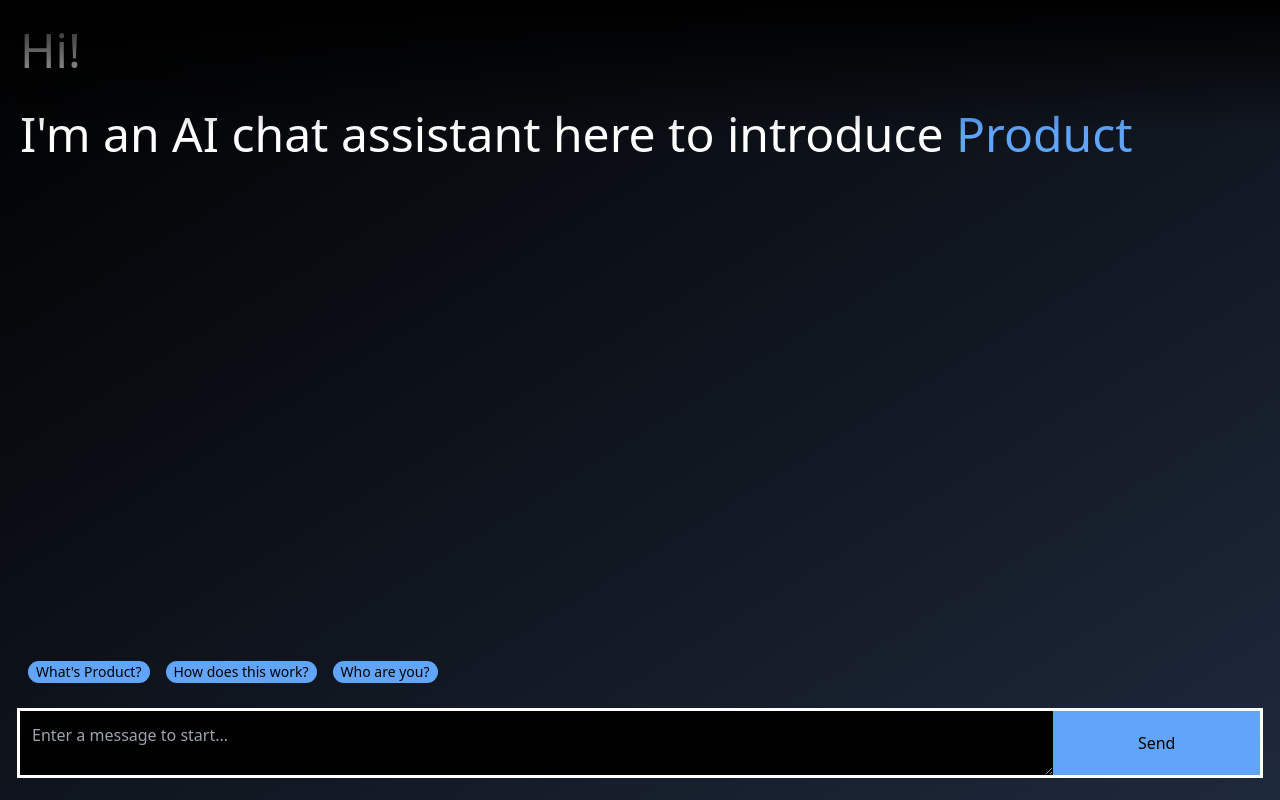
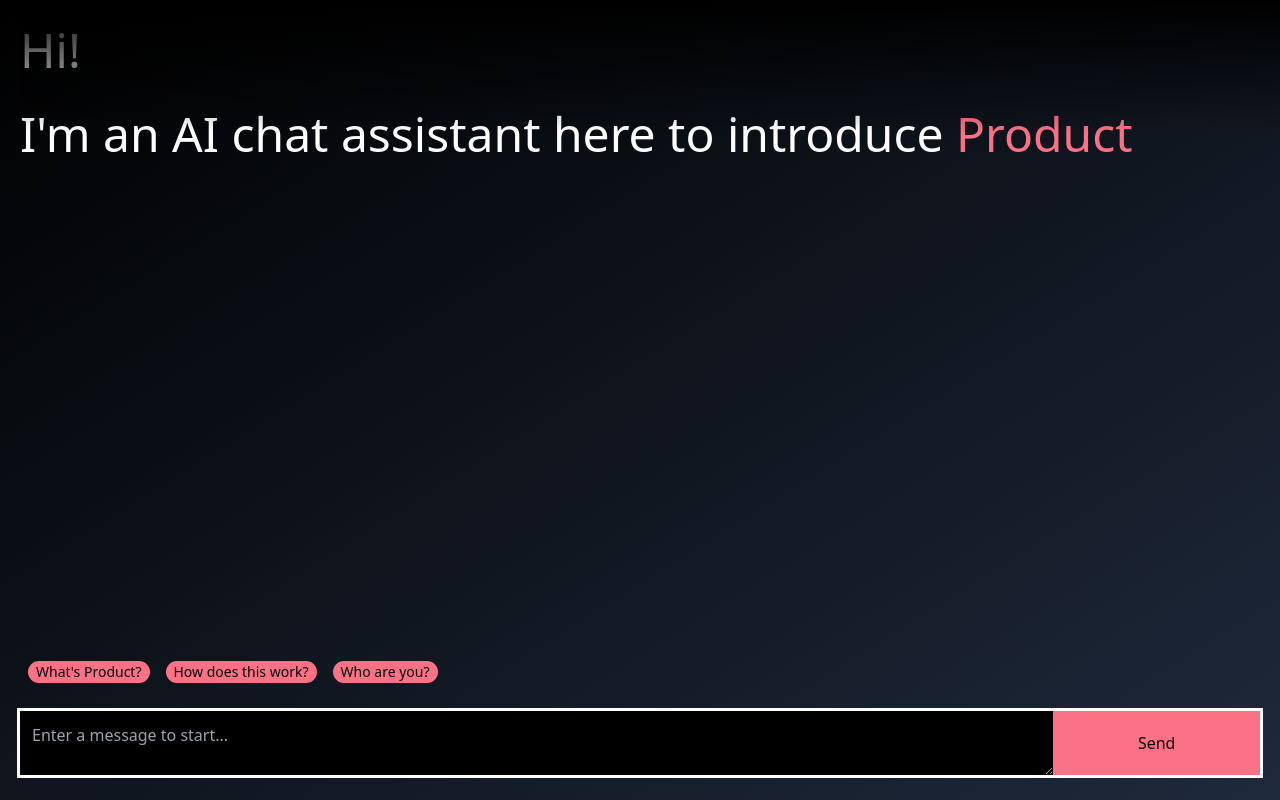
Before and after one commit to birdsean/landing-gpt, a React (Create React App) app: page / in a window 1280 px wide. Built offline with nearby package versions, Linux system fonts and the light colour scheme.

Commit message:
Add user messages and message highlighting

```diff
--- a/src/App.tsx
+++ b/src/App.tsx
@@ -1,26 +1,47 @@
 import React from 'react';
 
+const COLORS = [
+  'red',
+  'orange',
+  'yellow',
+  'green',
+  'blue',
+  'indigo',
+  'purple',
+  'cyan',
+  'pink',
+  'teal',
+  'zinc',
+  'rose',
+]
+const COLOR = COLORS[Math.floor(Math.random() * COLORS.length)]
+
+interface Message {
+  text: string,
+  isUser: boolean
+}
+
 function App() {
-  const [messages, setMessages] = React.useState<string[]>([
-    'Hi!',
-    'I\'m an AI chat assistant here to introduce <Product>'
+  const [messages, setMessages] = React.useState<Message[]>([
+    {text: 'Hi!', isUser: false},
+    {text: 'I\'m an AI chat assistant here to introduce <Product>', isUser: false},
   ])
 
   const messageBoxRef = React.useRef<HTMLTextAreaElement>(null)
 
   const renderMessages = () => {
     return messages.map((message, index) => {
-      // replace <> with <span className='text-blue-400'></span> jsx
-      const emphasizedMsg = {__html: message.replace(/<(.+?)>/g, '<span class=\'text-blue-400\'>$1</span>')}
+      const emphasizedMsg = {__html: message.text.replace(/<(.+?)>/g, `<span class=\'text-${message.isUser ? '' : COLOR}-400\'>$1</span>`)}
+      console.log(message.isUser)
       return (
-        <p key={index} className='mb-6' dangerouslySetInnerHTML={emphasizedMsg}/>
+        <p key={index} className={`mb-6 ${message.isUser ? `text-${COLOR}-400` : ''}`} dangerouslySetInnerHTML={emphasizedMsg}/>
       )
     })}
 
   const sendMessage = () => {
     const message = messageBoxRef.current?.value
     if (message) {
-      setMessages([...messages, message])
+      setMessages([...messages, {text: message, isUser: true}])
       messageBoxRef.current!.value = ''
 
       // scroll text area to bottom
@@ -34,6 +55,7 @@ function App() {
   React.useEffect(() => {
     const handleKeyDown = (event: KeyboardEvent) => {
       if (event.key === 'Enter') {
+        event.preventDefault()
         sendMessage()
       }
     }
@@ -53,22 +75,34 @@ function App() {
       </div>
       <div className='relative h-1/6 flex flex-col'>
         <div className='flex flex-row leading-none mb-5 text-sm'>
-          <button className='rounded-full bg-blue-400 p-1 m-2 px-2 outline-white'>What's Product?</button>
-          <button className='rounded-full bg-blue-400 p-1 m-2 px-2 outline-white'>How does this work?</button>
-          <button className='rounded-full bg-blue-400 p-1 m-2 px-2 outline-white'>Who are you?</button>
+          <button className={`rounded-full bg-${COLOR}-400 p-1 m-2 px-2 outline-white`}>What's Product?</button>
+          <button className={`rounded-full bg-${COLOR}-400 p-1 m-2 px-2 outline-white`}>How does this work?</button>
+          <button className={`rounded-full bg-${COLOR}-400 p-1 m-2 px-2 outline-white`}>Who are you?</button>
         </div>
         <div className='w-full h-1/2 outline outline-white flex flex-row'>
           <textarea
-            className='bg-black caret-blue-400 text-blue-400 p-3 w-5/6 m-0'
+            className={`bg-black caret-${COLOR}-400 text-${COLOR}-400 p-3 w-5/6 m-0`}
             placeholder='Enter a message to start...'
             ref={messageBoxRef}
           />
           <button
-            className='bg-blue-400 p-3 w-1/6'
+            className={`bg-${COLOR}-400 p-3 w-1/6`}
             onClick={sendMessage}
           >Send</button>
         </div>
       </div>
+      <span className='text-red-400 bg-red-400'/>
+      <span className='text-orange-400 bg-orange-400'/>
+      <span className='text-yellow-400 bg-yellow-400'/>
+      <span className='text-green-400 bg-green-400'/>
+      <span className='text-blue-400 bg-blue-400'/>
+      <span className='text-indigo-400 bg-indigo-400'/>
+      <span className='text-purple-400 bg-purple-400'/>
+      <span className='text-cyan-400 bg-cyan-400'/>
+      <span className='text-pink-400 bg-pink-400'/>
+      <span className='text-teal-400 bg-teal-400'/>
+      <span className='text-zinc-400 bg-zinc-400'/>
+      <span className='text-rose-400 bg-rose-400'/>
     </div>
   );
 }
```
